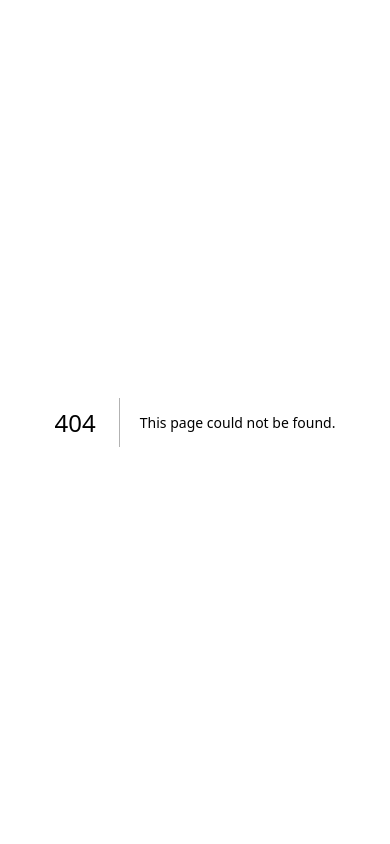
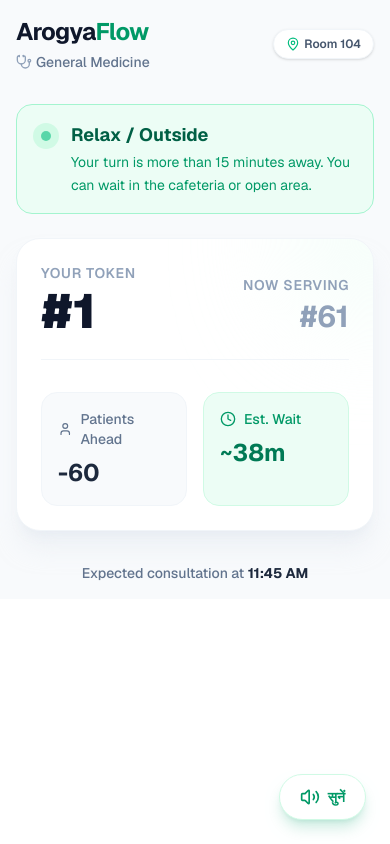
Before and after one commit to Anish-Valke/BnB-project, a Next.js app: page /patient/1 in a window 390 px wide. Before the commit this address had no page. Built offline with nearby package versions, Linux system fonts and the light colour scheme.

Commit message:
feat(patient-ui): Implement AF-008 Patient Mobile Tracking Screen base UI

```diff
--- /dev/null
+++ b/app/patient/[token]/page.tsx
@@ -0,0 +1,108 @@
+import { Clock, User, Stethoscope, MapPin, Volume2 } from "lucide-react";
+
+export default async function PatientPage({
+  params,
+}: {
+  params: Promise<{ token: string }>;
+}) {
+  const { token } = await params;
+
+  // Hardcoded mock values as per PRD demo script
+  const currentToken = 61;
+  const myToken = parseInt(token) || 75;
+  const patientsAhead = myToken - currentToken;
+  const estimatedWaitMins = 38;
+  const estimatedTime = "11:45 AM";
+
+  return (
+    <div className="min-h-full bg-slate-50 flex flex-col p-4 sm:p-6 lg:p-8 overflow-x-hidden font-sans">
+      {/* Header Section */}
+      <header className="flex justify-between items-center mb-8">
+        <div>
+          <h1 className="text-2xl font-bold tracking-tight text-slate-900">
+            Arogya<span className="text-emerald-600">Flow</span>
+          </h1>
+          <p className="text-sm text-slate-500 font-medium flex items-center mt-1">
+            <Stethoscope className="w-4 h-4 mr-1 text-slate-400" />
+            General Medicine
+          </p>
+        </div>
+        <div className="flex items-center text-xs font-semibold text-slate-600 bg-white px-3 py-1.5 rounded-full shadow-sm border border-slate-100">
+          <MapPin className="w-3.5 h-3.5 mr-1 text-emerald-500" />
+          Room 104
+        </div>
+      </header>
+
+      {/* Main Content */}
+      <main className="flex-1 flex flex-col space-y-6 max-w-md w-full mx-auto">
+
+        {/* Status Badge Placeholder */}
+        <div className="bg-emerald-50 border border-emerald-200 rounded-2xl p-4 flex items-start space-x-3">
+          <div className="bg-emerald-100 p-2 rounded-full mt-0.5">
+            <div className="w-2.5 h-2.5 bg-emerald-500 rounded-full animate-pulse"></div>
+          </div>
+          <div>
+            <h2 className="text-emerald-800 font-bold text-lg">Relax / Outside</h2>
+            <p className="text-emerald-600 text-sm mt-0.5 leading-relaxed">
+              Your turn is more than 15 minutes away. You can wait in the cafeteria or open area.
+            </p>
+          </div>
+        </div>
+
+        {/* Giant Card for Tokens */}
+        <div className="bg-white rounded-3xl shadow-xl shadow-slate-200/50 p-6 sm:p-8 border border-slate-100 relative overflow-hidden">
+          {/* Decorative background element */}
+          <div className="absolute top-0 right-0 -mr-16 -mt-16 w-32 h-32 bg-emerald-50 rounded-full blur-3xl"></div>
+
+          <div className="relative z-10 flex flex-col space-y-8">
+            <div className="flex justify-between items-end border-b border-slate-100 pb-6">
+              <div>
+                <p className="text-sm font-semibold text-slate-400 uppercase tracking-wider mb-1">Your Token</p>
+                <div className="text-5xl font-black text-slate-900">#{myToken}</div>
+              </div>
+              <div className="text-right">
+                <p className="text-sm font-semibold text-slate-400 uppercase tracking-wider mb-1">Now Serving</p>
+                <div className="text-3xl font-bold text-slate-400">#{currentToken}</div>
+              </div>
+            </div>
+
+            <div className="grid grid-cols-2 gap-4">
+              <div className="bg-slate-50 rounded-2xl p-4 border border-slate-100">
+                <div className="flex items-center space-x-2 text-slate-500 mb-2">
+                  <User className="w-4 h-4" />
+                  <span className="text-sm font-medium">Patients Ahead</span>
+                </div>
+                <div className="text-2xl font-bold text-slate-800">{patientsAhead}</div>
+              </div>
+
+              <div className="bg-emerald-50 rounded-2xl p-4 border border-emerald-100">
+                <div className="flex items-center space-x-2 text-emerald-600 mb-2">
+                  <Clock className="w-4 h-4" />
+                  <span className="text-sm font-medium">Est. Wait</span>
+                </div>
+                <div className="text-2xl font-bold text-emerald-700">~{estimatedWaitMins}m</div>
+              </div>
+            </div>
+          </div>
+        </div>
+
+        {/* Expected Time Note */}
+        <div className="text-center mt-2">
+          <p className="text-sm text-slate-500 font-medium">
+            Expected consultation at <span className="font-bold text-slate-800">{estimatedTime}</span>
+          </p>
+        </div>
+
+      </main>
+
+      {/* Floating Action Button for Audio Placeholder */}
+      <div className="fixed bottom-6 right-6 lg:bottom-8 lg:right-8">
+        <button className="bg-white text-emerald-600 shadow-lg shadow-emerald-600/20 border border-emerald-100 rounded-full py-3 px-5 flex items-center space-x-2 hover:bg-emerald-50 transition-colors active:scale-95">
+          <Volume2 className="w-5 h-5" />
+          <span className="font-bold text-sm">सुनें</span>
+        </button>
+      </div>
+
+    </div>
+  );
+}
--- a/package.json
+++ b/package.json
@@ -10,7 +10,7 @@
   },
   "dependencies": {
     "@supabase/supabase-js": "^2.116.0",
-    "lucide-react": "^1.44.0",
+    "lucide-react": "^1.45.0",
     "next": "16.3.4",
     "react": "19.2.8",
     "react-dom": "19.2.8"
```
Also changed, not shown: 1 other file (tests, documents, lock files or other folders).
